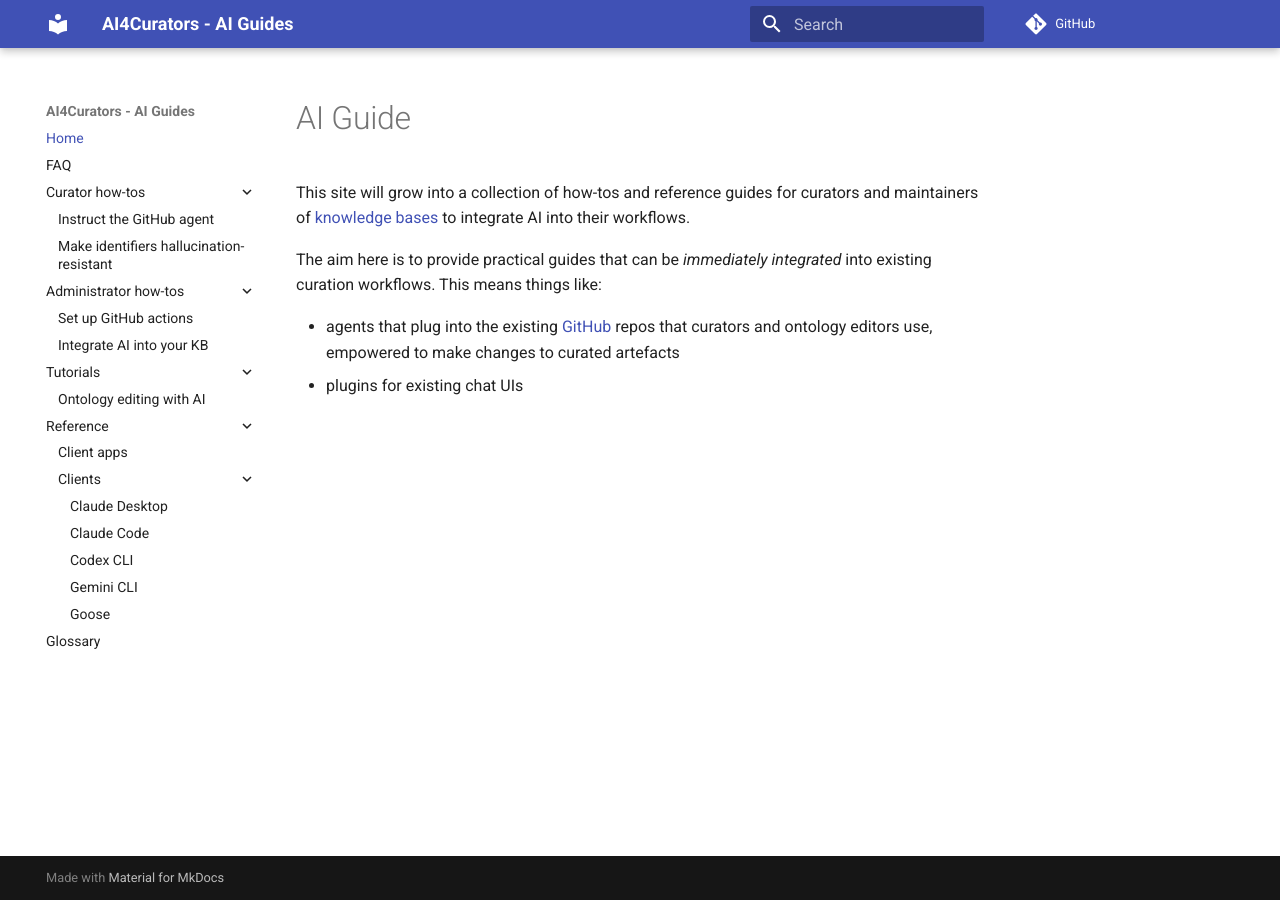
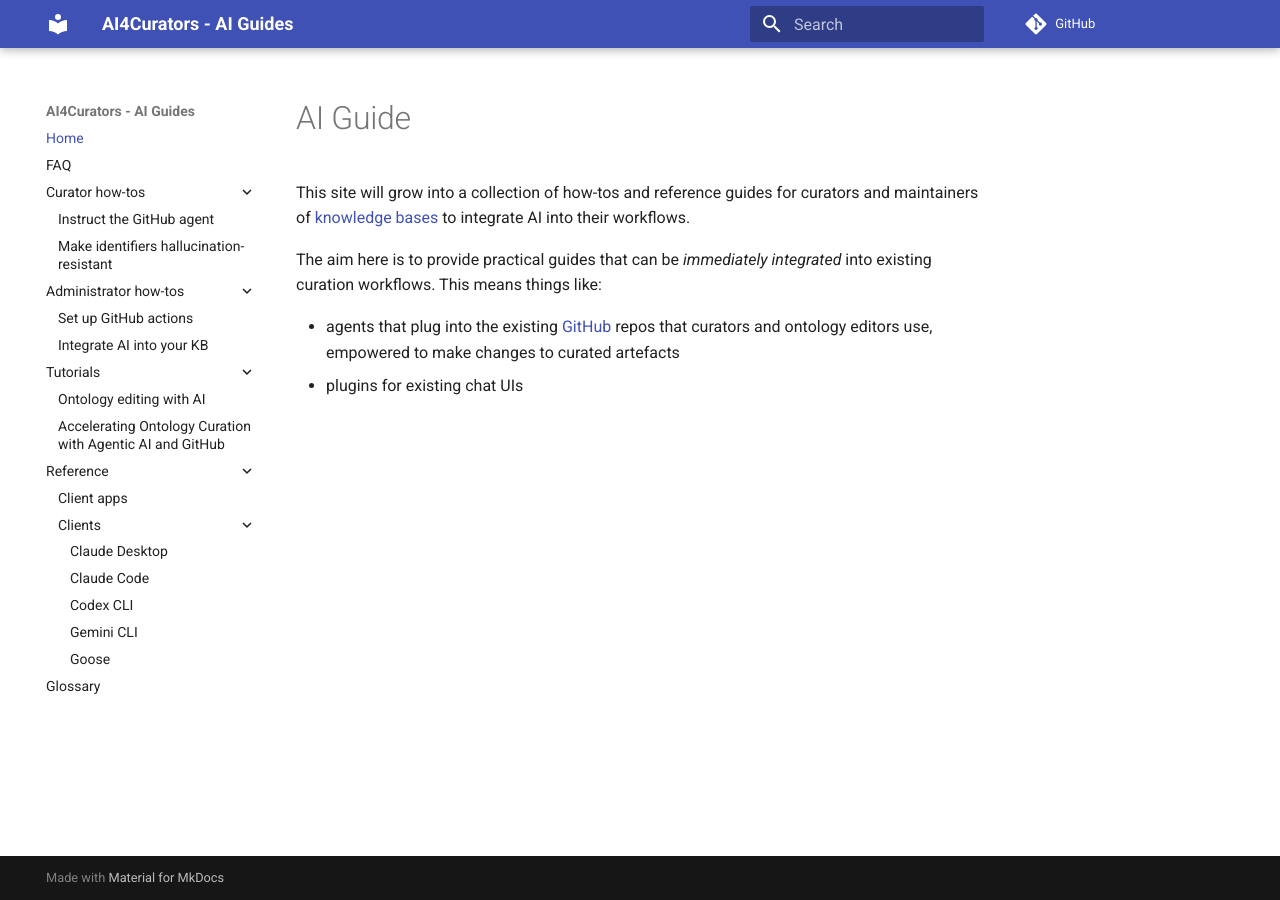
Before and after one commit to ai4curation/aidocs, an MkDocs documentation site: the page built from docs/index.md, in a window 1280 px wide. Built offline with MkDocs 1.6.1 and Material for MkDocs 9.7.7, drawn with Linux system fonts in a browser that asks for light colours; comment, search, counter and statistics services are not loaded.

Commit message:
Update mkdocs config

```diff
--- a/mkdocs.yml
+++ b/mkdocs.yml
@@ -45,6 +45,7 @@ nav:
      - Integrate AI into your KB: how-tos/integrate-ai-into-your-kb.md
   - Tutorials:
      - Ontology editing with AI: tutorials/ontology-editing-with-ai.md
+     - Accelerating Ontology Curation with Agentic AI and GitHub: tutorials/accelerating-ontology-curation.md
   - Reference:
      - Client apps: reference/client-apps.md
      - Clients:
```
